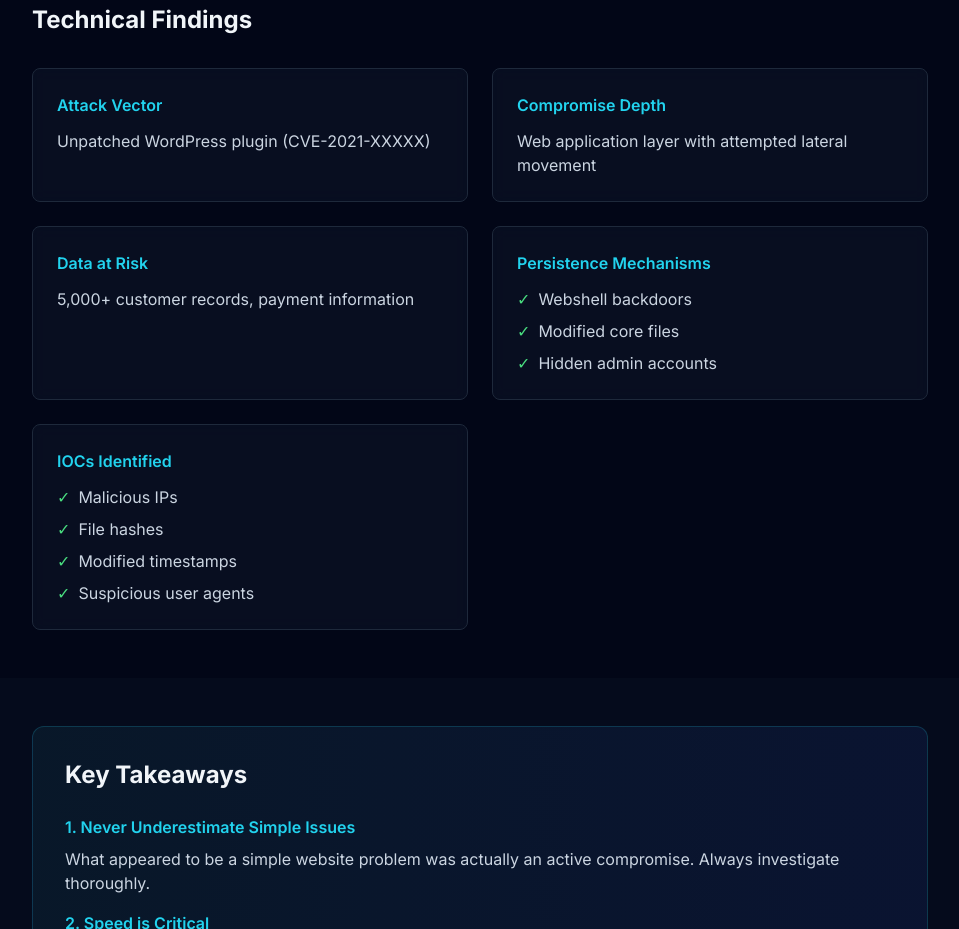
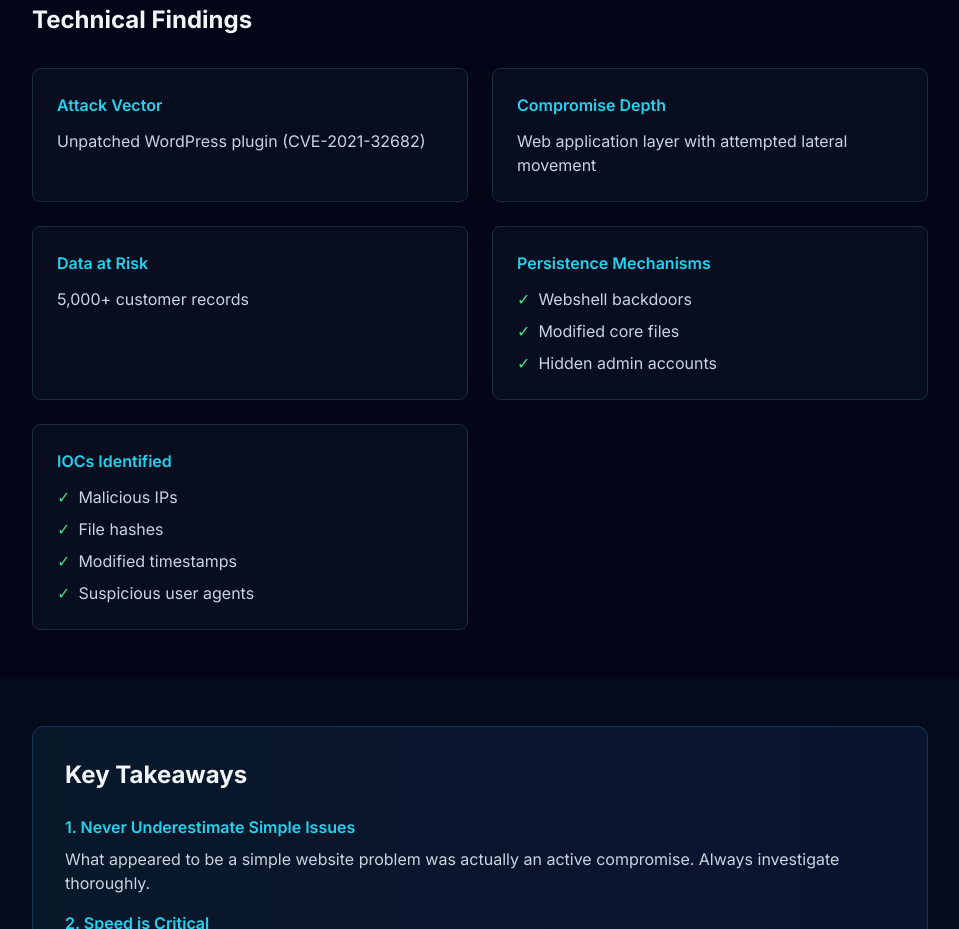
Before and after one commit to AntonioBeltranMiller/cybersec-portfolio, a Next.js app: page /blog/incident-response in a window 1280 px wide. Shown: the part 2880-3809 px from the top of the page, without its empty margins (160-1119 px from the left). Built offline with nearby package versions, Linux system fonts and the light colour scheme.

Commit message:
Update page.tsx

```diff
--- a/app/blog/incident-response/page.tsx
+++ b/app/blog/incident-response/page.tsx
@@ -58,9 +58,9 @@ export default function IncidentResponseCaseStudy() {
   ]
 
   const technicalFindings = {
-    'Attack Vector': 'Unpatched WordPress plugin (CVE-2021-XXXXX)',
+    'Attack Vector': 'Unpatched WordPress plugin (CVE-2021-32682)',
     'Compromise Depth': 'Web application layer with attempted lateral movement',
-    'Data at Risk': '5,000+ customer records, payment information',
+    'Data at Risk': '5,000+ customer records',
     'Persistence Mechanisms': ['Webshell backdoors', 'Modified core files', 'Hidden admin accounts'],
     'IOCs Identified': ['Malicious IPs', 'File hashes', 'Modified timestamps', 'Suspicious user agents'],
   }
```
